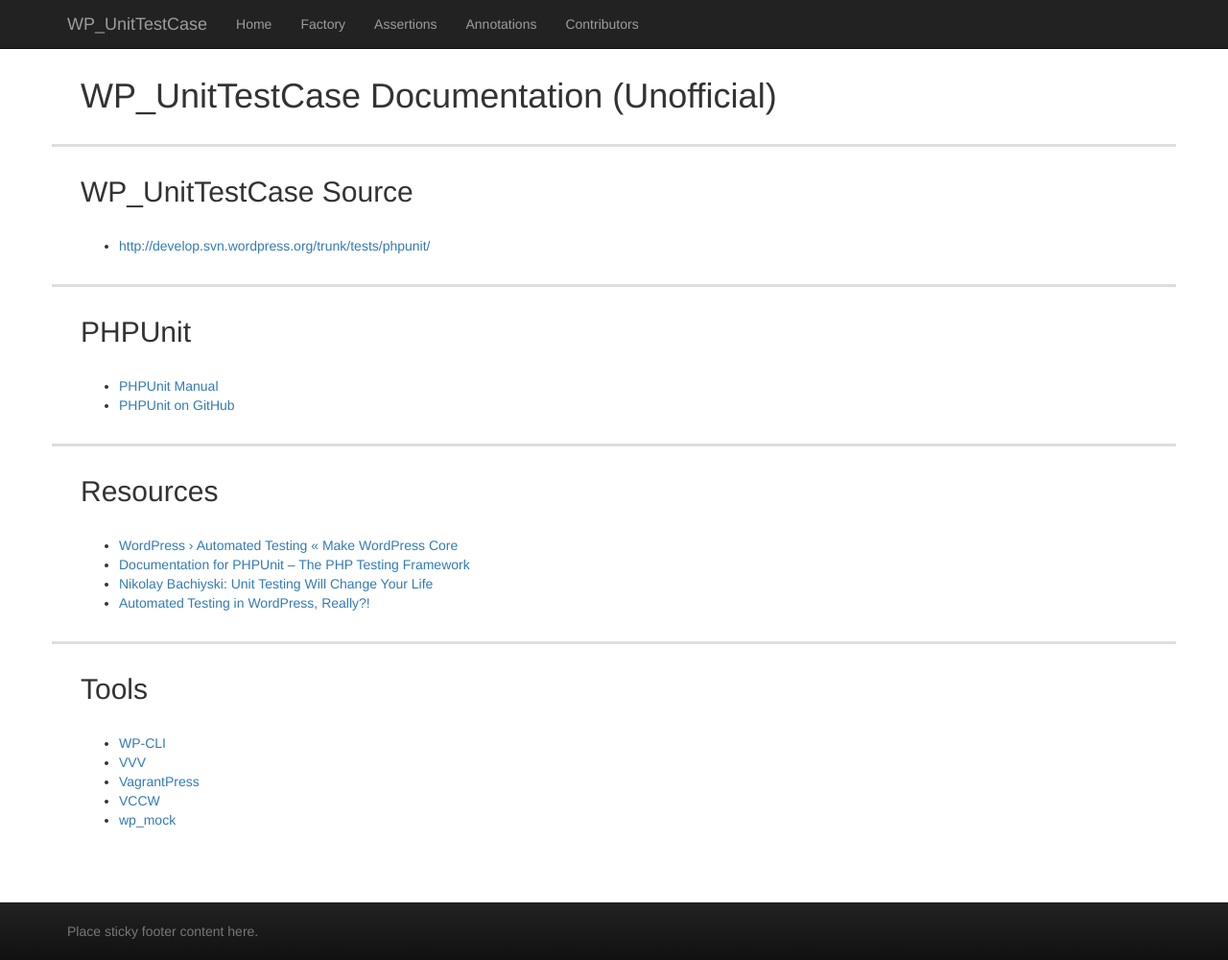
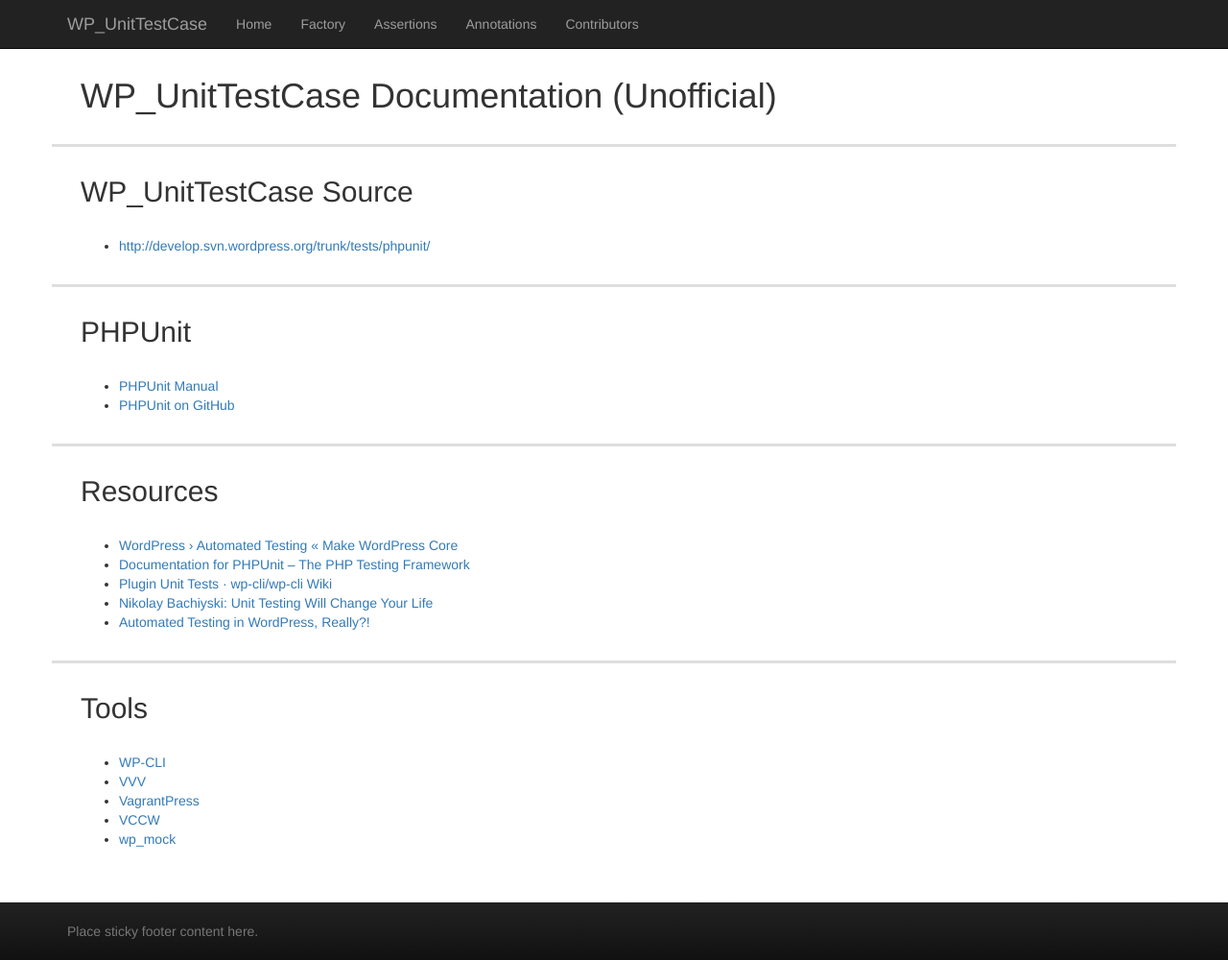
Before and after one commit to miya0001/wp-unit-docs, a Jekyll site: the page built from index.md, in a window 1280 px wide and 1000 px high. Shown: the whole window at 96% size. Built offline with Jekyll 4.4.1, drawn with Linux system fonts in a browser that asks for light colours; nearby versions of some CDN libraries; Markdown is read by kramdown in place of the engine named in the settings.

Commit message:
some fix

```diff
--- a/index.md
+++ b/index.md
@@ -17,6 +17,7 @@
 
 * [WordPress › Automated Testing « Make WordPress Core](http://make.wordpress.org/core/handbook/automated-testing/)
 * [Documentation for PHPUnit – The PHP Testing Framework](http://phpunit.de/documentation.html)
+* [Plugin Unit Tests · wp-cli/wp-cli Wiki](https://github.com/wp-cli/wp-cli/wiki/Plugin-Unit-Tests)
 * [Nikolay Bachiyski: Unit Testing Will Change Your Life](http://wordpress.tv/2011/08/20/nikolay-bachiyski-unit-testing-will-change-your-life/)
 * [Automated Testing in WordPress, Really?!](http://www.slideshare.net/ptahdunbar/automated-testing-in-wordpress-really)
 
```
